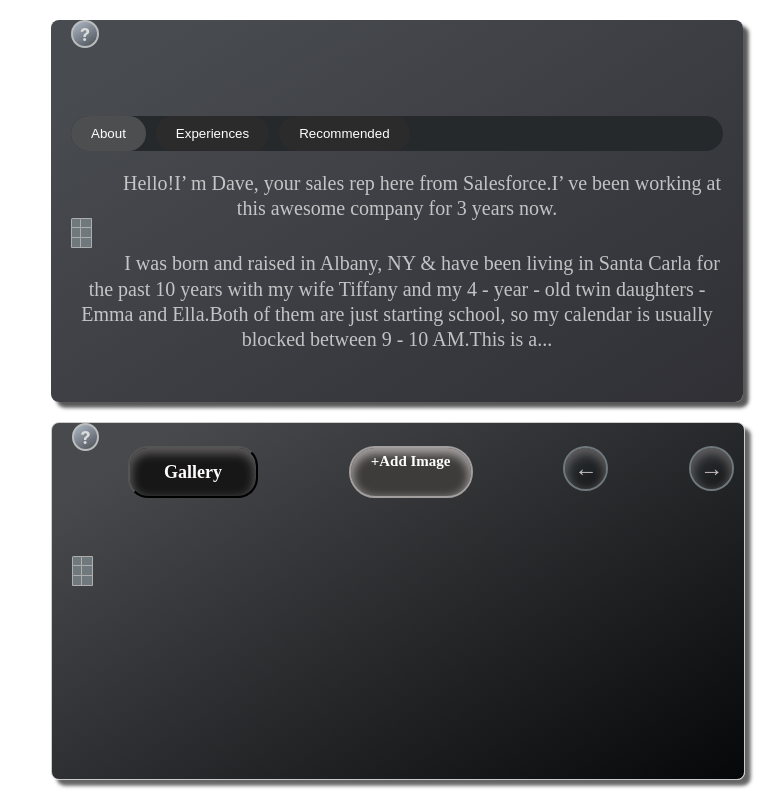
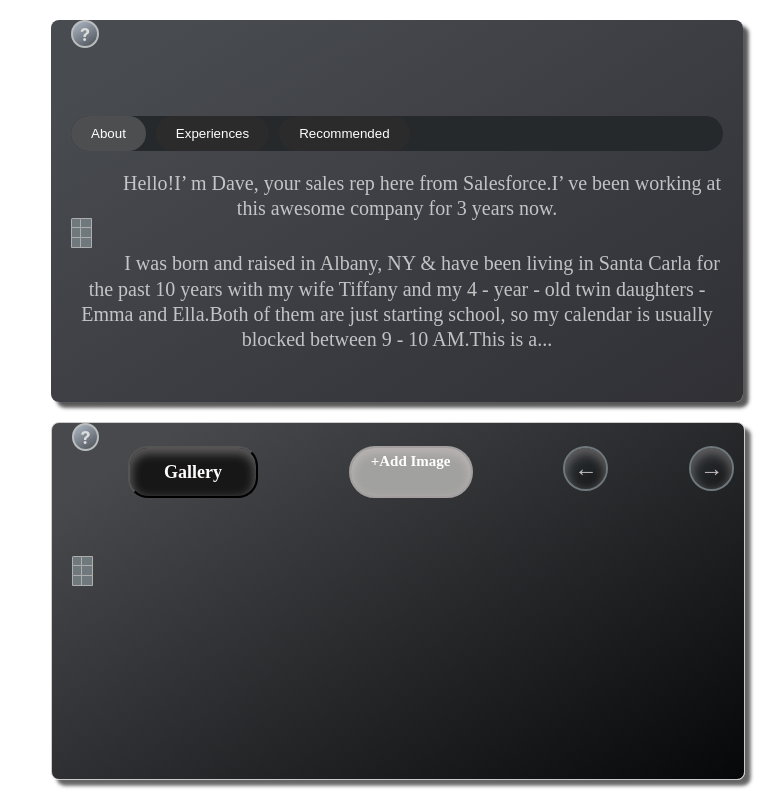
Before and after one commit to RinniVatsa/urban-robot, a React (Create React App) app: page / in a window 1280 px wide. In both pictures the pointer is over the label "+Add Image". Shown: the whole page, without its empty margins (515-1280 px from the left). Built offline with nearby package versions, Linux system fonts and the light colour scheme.

Commit message:
galleryWidget functionality test

```diff
--- a/src/components/GalleryWidget.css
+++ b/src/components/GalleryWidget.css
@@ -75,7 +75,7 @@
     }
 
     .add-image-button:hover {
-        background-color: #3e3b3b;
+        background-color: #a1a19f;
     }
 
     .arrow-button {
```
